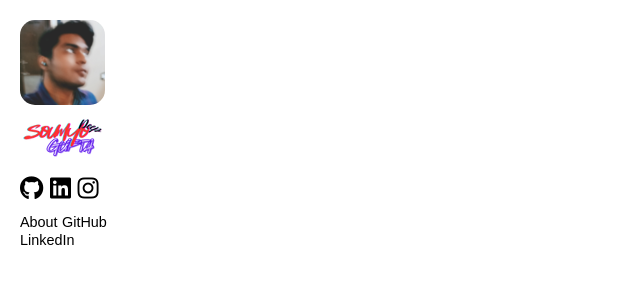
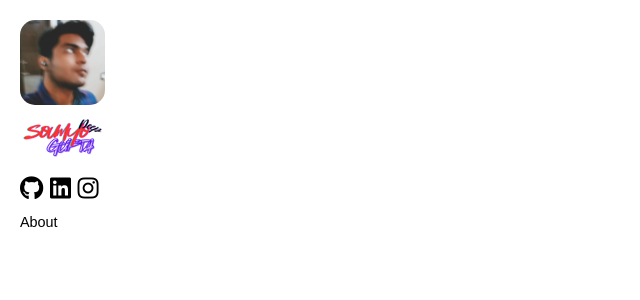
Before and after one commit to d33p0st/d33p0st.github.io, a Jekyll site: the page built from index.markdown, in a window 1280 px wide. Shown: the top 300 px of the page, without its empty margins (0-640 px from the left). Built offline with Jekyll 4.4.1, drawn with Linux system fonts in a browser that asks for light colours.

Commit message:
Updated homepage layout

```diff
--- a/_layouts/homepage.html
+++ b/_layouts/homepage.html
@@ -42,7 +42,7 @@ layout: default
                 <nav class="page-links">
                     <div class="page-item">
                         {% for page in site.pages %}
-                            {% if page.title and page.layout != 'homepage' %}
+                            {% if page.title and page.layout == 'page' %}
                                 <a href="{{ page.url }}" class="underline">{{ page.title }}</a>
                             {% endif %}
                         {% endfor %}
```
